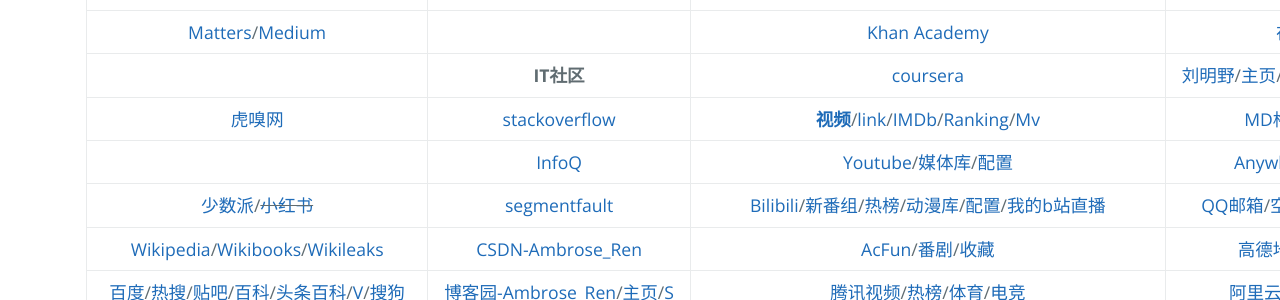
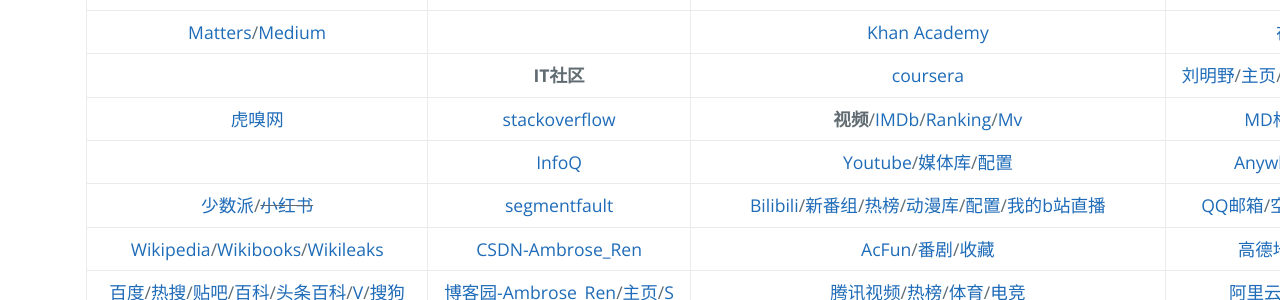
Before and after one commit to AmbroseRen/test, a Jekyll site: the page built from navigation.md, in a window 1280 px wide. Shown: the part 687-987 px from the top of the page. Built offline with Jekyll 4.4.1, drawn with Linux system fonts in a browser that asks for light colours; our own code applies the rules of GitHub Pages for plain Markdown files; the repository's description, which GitHub fills in, is left out.

Commit message:
Update navigation.md

```diff
--- a/navigation.md
+++ b/navigation.md
@@ -39,7 +39,7 @@
 | [Reddit](https://www.reddit.com/)/[Quora](https://www.quora.com/) | ~~[simplesite](http://ambroseren.simplesite.com/)/[uid.me](http://uid.me/ren_si1#)~~ | [腾讯课堂](https://ke.qq.com/) | [catbox](https://catbox.moe/user/login.php) |
 | [Matters](https://matters.news/)/[Medium](https://medium.com/) | []() | [Khan Academy](https://www.khanacademy.org/) | [在线翻译](https://fanyi.youdao.com/) |
 | []() | __IT社区__ | [coursera](https://www.coursera.org/browse/computer-science) | [刘明野](https://tool.liumingye.cn/)/[主页](https://www.liumingye.cn/)/[PD](https://tool.liumingye.cn/password/)/[WP](https://tool.liumingye.cn/wallpaper/)/[St](Art/Shoot/index.md)/[F](Data/Fodder/index.md)/[IP](https://tool.liumingye.cn/ip/)/[麻将](https://tool.liumingye.cn/majiang/) |
-| [虎嗅网](https://www.huxiu.com/) | [stackoverflow](https://stackoverflow.com/) | [__视频__](#about?classes=btn,btn-primary)/[link](http://google.com?classes=btn,btn-primary)/[IMDb](https://m.imdb.com/)/[Ranking](https://www.boxofficemojo.com/weekly/)/[Mv](Art/Movies/index.md) | [MD格式在线排版](https://md.phodal.com/) |
+| [虎嗅网](https://www.huxiu.com/) | [stackoverflow](https://stackoverflow.com/) | __视频__/[IMDb](https://m.imdb.com/)/[Ranking](https://www.boxofficemojo.com/weekly/)/[Mv](Art/Movies/index.md) | [MD格式在线排版](https://md.phodal.com/) |
 | []() | [InfoQ](https://www.infoq.cn/) | [Youtube](https://www.youtube.com/)/[媒体库](https://www.youtube.com/feed/library)/[配置](https://studio.youtube.com/video/LupojaPC1wc/livestreaming) | [AnywhereAnything](http://lackar.com/aa/) |
 | [少数派](https://sspai.com/)/~~[小红书](https://www.xiaohongshu.com/explore)~~ | [segmentfault](https://segmentfault.com/u/ambroseren/users/following) | [Bilibili](https://space.bilibili.com/352834482/fans/follow)/[新番组](https://bgm.liumingye.cn/)/[热榜](https://www.bilibili.com/v/popular/rank/all)/[动漫库](Art/Animes/index.md)/[配置](https://link.bilibili.com/p/center/index#/my-room/start-live)/[我的b站直播](https://live.bilibili.com/22653502) | [QQ邮箱](https://mail.qq.com/)/[空间](https://user.qzone.qq.com/1056008502)/[万年历](https://wannianrili.bmcx.com/)/[12306](https://kyfw.12306.cn/otn/leftTicket/init) |
 | [Wikipedia](https://www.wikipedia.org/)/[Wikibooks](https://www.wikibooks.org/)/[Wikileaks](https://wikileaks.org/What-is-WikiLeaks.html) | [CSDN-Ambrose_Ren](https://blog.csdn.net/Ambrose_Ren) | [AcFun](https://www.acfun.cn/)/[番剧](https://www.acfun.cn/bangumilist)/[收藏](https://www.acfun.cn/member/favourite) | [高德地图](https://www.amap.com/)/[百度地图](https://map.baidu.com/) |
```
